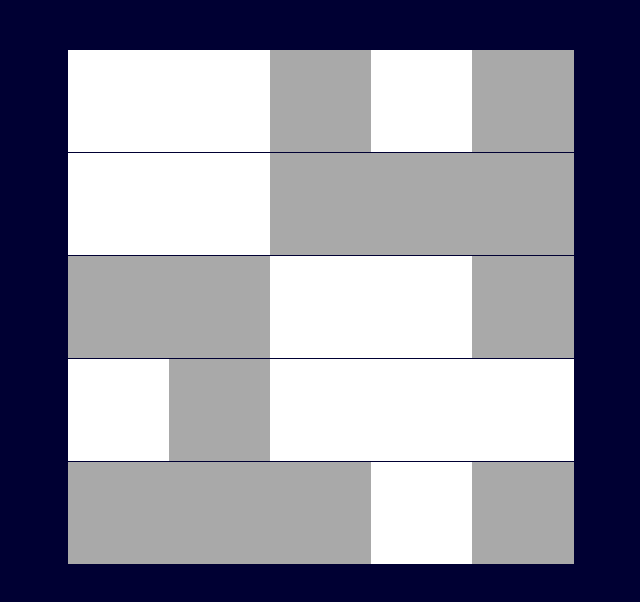
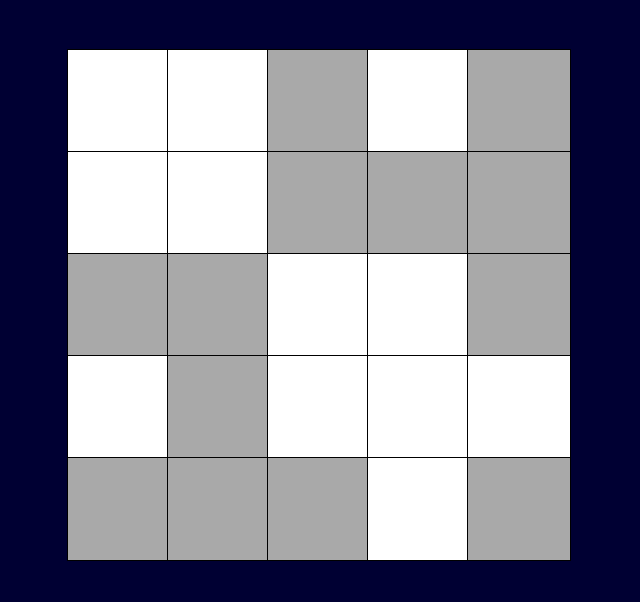
Before and after one commit to JohnObla/react-15-lights-out, a React (Create React App) app: page / in a window 1280 px wide. Shown: the top 602 px of the page, without its empty margins (322-962 px from the left). Built offline with nearby package versions, Linux system fonts and the light colour scheme.

Commit message:
Added border

```diff
--- a/src/Board/Board.css
+++ b/src/Board/Board.css
@@ -1,7 +1,6 @@
 .Board {
   display: grid;
   grid-template-columns: 100px 100px 100px 100px 100px;
-  gap: 1px;
   width: 500px;
   margin: auto;
 }
--- a/src/Cell/Cell.css
+++ b/src/Cell/Cell.css
@@ -2,6 +2,7 @@
   height: 100px;
   width: 100px;
   background-color: darkgray;
+  outline: 1px solid black;
 }
 
 .Cell-lit {
```
